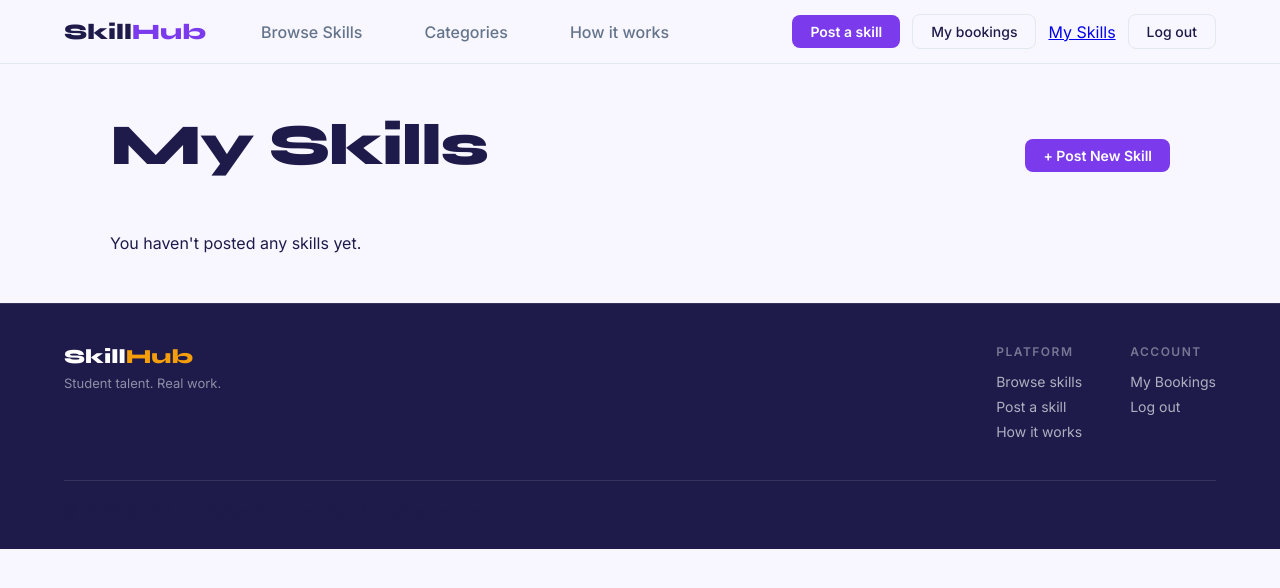
After one commit to bethwelndemo/SkillHub, a Flask app: page /my-skills in a window 1280 px wide. The commit adds this page. Shown: the top 588 px of the page. Run offline with Flask 3, Linux system fonts and the light colour scheme; the visitor is signed in with stand-in values (Sample User, id 1); data that the repository does not hold is empty; some libraries are stand-ins or nearby versions.

Commit message:
my skills page

```diff
--- a/app.py
+++ b/app.py
@@ -508,6 +508,29 @@ def book(skill_id):
     return render_template('book.html', skill=skill)
 
 
+@skills_bp.route('/my-skills')
+@login_required
+def my_skills():
+
+    cur = mysql.connection.cursor()
+
+    cur.execute("""
+        SELECT
+            s.*,
+            c.name AS category_name
+        FROM skills s
+        JOIN categories c
+            ON s.category_id = c.id
+        WHERE s.user_id = %s
+        ORDER BY s.id DESC
+    """, (current_user.id,))
+
+    skills = cur.fetchall()
+    cur.close()
+
+    return render_template("my_skills.html", skills=skills)
+
+
 @bookings_bp.route('/my')
 @login_required
 def my_bookings():
--- a/static/css/style.css
+++ b/static/css/style.css
@@ -882,3 +882,59 @@ h2 {font-family: 'Syne', sans-serif;
     margin:6px 0;
 
 }
+
+.my-skills-page{
+    max-width:1100px;
+    margin:auto;
+    padding:50px 20px;
+}
+
+.page-header{
+    display:flex;
+    justify-content:space-between;
+    align-items:center;
+    margin-bottom:35px;
+}
+
+.skills-grid{
+    display:grid;
+    grid-template-columns:repeat(auto-fill,minmax(320px,1fr));
+    gap:25px;
+}
+
+.skill-card{
+    background:#fff;
+    border:1px solid #E2E8F0;
+    border-radius:15px;
+    padding:25px;
+}
+
+.skill-card h3{
+    margin-bottom:10px;
+}
+
+.category{
+    color:#7C3AED;
+    font-weight:600;
+    margin-bottom:15px;
+}
+
+.description{
+    color:#64748B;
+    margin-bottom:20px;
+}
+
+.card-actions{
+    display:flex;
+    gap:10px;
+    margin-top:20px;
+}
+
+.btn-danger{
+    background:#DC2626;
+    color:white;
+}
+
+.btn-danger:hover{
+    background:#B91C1C;
+}
--- a/templates/base.html
+++ b/templates/base.html
@@ -33,6 +33,7 @@
         {% if current_user.is_authenticated %}
           <a href="{{ url_for('skills_bp.post_skill') }}" class="btn btn-primary">Post a skill</a>
           <a href="{{ url_for('bookings_bp.my_bookings') }}" class="btn btn-ghost">My bookings</a>
+          <a href="{{ url_for('skills_bp.my_skills') }}">My Skills</a>
           <a href="{{ url_for('auth.logout') }}" class="btn btn-ghost">Log out</a>
         {% else %}
           <a href="{{ url_for('auth.login') }}" class="btn btn-ghost">Log in</a>
--- /dev/null
+++ b/templates/my_skills.html
@@ -0,0 +1,81 @@
+{% extends "base.html" %}
+
+{% block title %}My Skills{% endblock %}
+
+{% block content %}
+
+<section class="my-skills-page">
+
+    <div class="page-header">
+        <h1>My Skills</h1>
+
+        <a href="{{ url_for('skills_bp.post_skill') }}"
+           class="btn btn-primary">
+            + Post New Skill
+        </a>
+    </div>
+
+    {% if skills %}
+
+        <div class="skills-grid">
+
+            {% for skill in skills %}
+
+            <div class="skill-card">
+
+                <h3>{{ skill.title }}</h3>
+
+                <p class="category">
+                    {{ skill.category_name }}
+                </p>
+
+                <p class="description">
+                    {{ skill.description }}
+                </p>
+
+                <h4>
+                    KSh {{ skill.price_per_hour }}/hour
+                </h4>
+
+                <div class="card-actions">
+
+                    <a
+                        href="{{ url_for('skills_bp.edit_skill', skill_id=skill.id) }}"
+                        class="btn btn-secondary">
+                        Edit
+                    </a>
+
+                    <form
+                        action="{{ url_for('skills_bp.delete_skill', skill_id=skill.id) }}"
+                        method="POST"
+                        style="display:inline;">
+
+                        <input type="hidden" name="csrf_token" value="{{ csrf_token() }}">
+
+                        <button
+                            class="btn btn-danger"
+                            onclick="return confirm('Delete this skill?')">
+
+                            Delete
+
+                        </button>
+
+                    </form>
+
+                </div>
+
+            </div>
+
+            {% endfor %}
+
+        </div>
+
+    {% else %}
+
+        <p>You haven't posted any skills yet.</p>
+
+    {% endif %}
+
+</section>
+
+{% endblock %}
```
